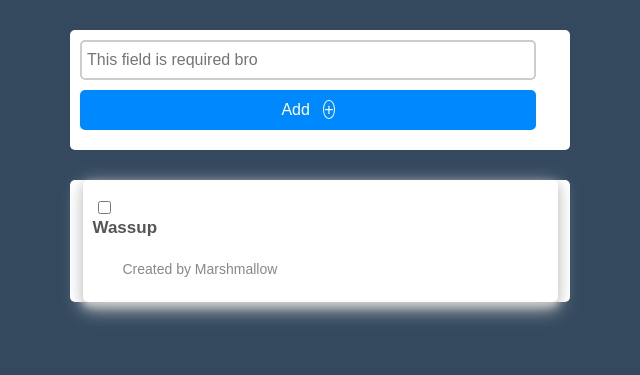
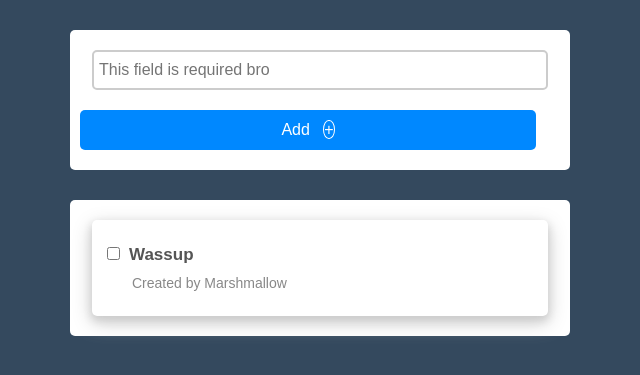
Before and after one commit to excaliburnt/DoMyList, a PHP site: page / in a window 1280 px wide. Shown: the top 375 px of the page, without its empty margins (320-960 px from the left). Run offline with PHP 8.4, Linux system fonts and the light colour scheme.

Commit message:
tweaks to css rules

```diff
--- a/css/style.css
+++ b/css/style.css
@@ -29,7 +29,7 @@
 	 display: block;
 	 width: 95%;
 	 height: 40px;
-	 margin: 10px autp;
+	 margin: 10px auto;
 	 border: 2px solid #ccc;
 	 font-size: 16px;
 	 border-radius: 5px;
@@ -76,7 +76,7 @@
 	 width: 100%;
 	 background: #fff;
 	 margin: 30px auto;
-	 padding: 10x;
+	 padding: 10px;
 	 border-radius: 5px;
  }
 
@@ -89,8 +89,8 @@
  }
 
  .todo-item h2 {
-	 display: infline-block;
-	 padding: 5px 0x;
+	 display: inline-block;
+	 padding: 5px 0px;
 	 font-size: 17px;
 	 font-family: sans-serif;
 	 color: #555;
@@ -100,8 +100,6 @@
 	 display: block;
 	 width: 100%;
 	 padding: 5px 0px;
-	 font-soze: 17px;
-	 font-family: sans-serif;
 	 color: #888;
 	 padding-left: 30px;
 	 font-size: 14px;
```
